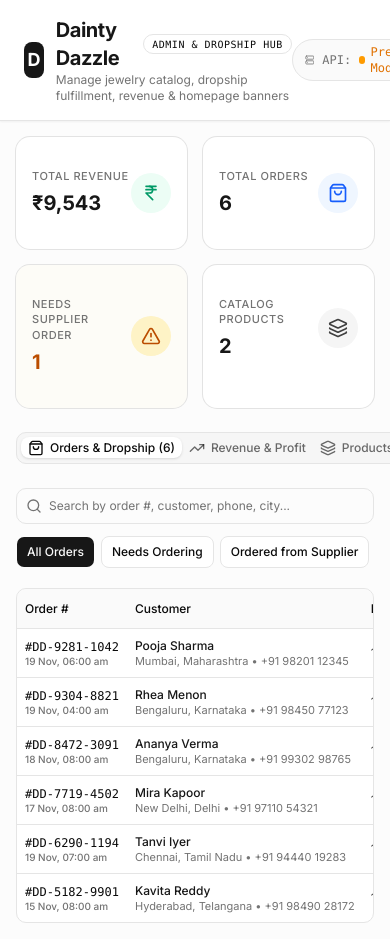
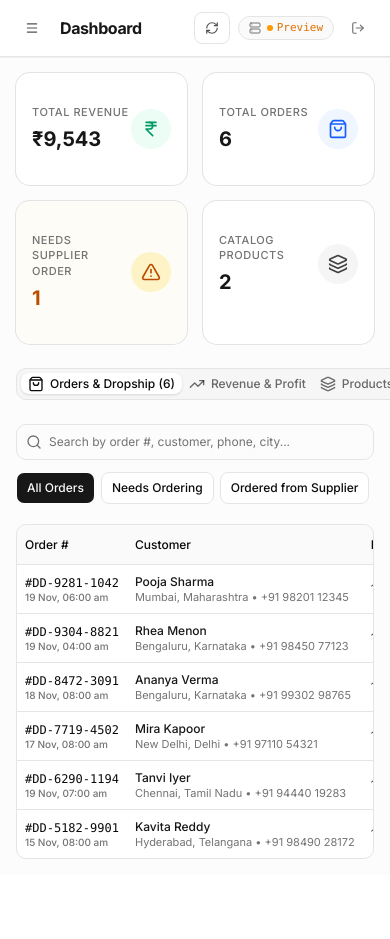
Before and after one commit to swathykjose-a11y/admin, a Next.js app: page / in a window 390 px wide. Shown: the top 939 px of the page. After the commit the page ends 875 px from the top, so only its background shows below. Built offline with nearby package versions, Linux system fonts and the light colour scheme; no server answers.

Commit message:
feat(layout): upgrade sticky app header with view breadcrumbs and quick actions

```diff
--- a/src/components/layout/admin-header.tsx
+++ b/src/components/layout/admin-header.tsx
@@ -1,81 +1,150 @@
 "use client";
 
-import { useRouter } from "next/navigation";
 import { Badge } from "@/components/ui/badge";
 import { Button } from "@/components/ui/button";
-import { Server, LogOut, User } from "lucide-react";
+import {
+  Server,
+  LogOut,
+  Menu,
+  RefreshCw,
+  CreditCard,
+  Plus,
+  ShieldCheck,
+  Search,
+} from "lucide-react";
 
 interface AdminHeaderProps {
   isBackendConnected: boolean;
+  activeTab: string;
+  onOpenMobileSidebar: () => void;
+  pendingPaymentsCount: number;
+  onNavigateTab: (tab: string) => void;
+  onRefresh: () => void;
+  onLogout: () => void;
+  onOpenAddProduct?: () => void;
 }
 
-export function AdminHeader({ isBackendConnected }: AdminHeaderProps) {
-  const router = useRouter();
-
-  const handleLogout = async () => {
-    try {
-      await fetch("/api/auth/logout", { method: "POST" });
-    } catch {
-      // ignore
+export function AdminHeader({
+  isBackendConnected,
+  activeTab,
+  onOpenMobileSidebar,
+  pendingPaymentsCount,
+  onNavigateTab,
+  onRefresh,
+  onLogout,
+  onOpenAddProduct,
+}: AdminHeaderProps) {
+  const getTabTitle = (tab: string) => {
+    switch (tab) {
+      case "overview":
+        return { title: "Dashboard Overview", subtitle: "Real-time revenue, orders & dropship metrics" };
+      case "payments":
+        return { title: "Payment Receiving & Reconciliation", subtitle: "Direct UPI receiving, bank verifications & gateway logs" };
+      case "orders":
+        return { title: "Orders & Dropship Fulfillment", subtitle: "Customer orders, supplier procurement & tracking" };
+      case "products":
+        return { title: "Jewelry Catalog & Inventory", subtitle: "Manage products, variant pricing & stock" };
+      case "revenue":
+        return { title: "Revenue, Profit & Margins", subtitle: "Gross sales, supplier costs & net margins" };
+      case "cms":
+        return { title: "Homepage CMS & Editorial", subtitle: "Hero banners, featured showcases & brand story" };
+      default:
+        return { title: "Dashboard", subtitle: "Dainty Dazzle Hub" };
     }
-    router.push("/login");
-    router.refresh();
   };
 
+  const { title, subtitle } = getTabTitle(activeTab);
+
   return (
-    <header className="border-b bg-card px-6 py-4 flex items-center justify-between shadow-xs">
-      <div className="flex items-center gap-3">
-        <div className="w-9 h-9 rounded-md bg-neutral-900 text-white flex items-center justify-center text-lg font-bold">
-          D
-        </div>
-        <div>
+    <header className="sticky top-0 z-30 bg-card/95 backdrop-blur-md border-b px-4 sm:px-8 py-3 flex items-center justify-between shadow-2xs">
+      <div className="flex items-center gap-3 min-w-0">
+        {/* Mobile menu toggle */}
+        <Button
+          variant="ghost"
+          size="sm"
+          onClick={onOpenMobileSidebar}
+          className="lg:hidden h-8 w-8 p-0 text-neutral-600"
+        >
+          <Menu className="w-5 h-5" />
+        </Button>
+
+        {/* Title & Subtitle */}
+        <div className="truncate">
           <div className="flex items-center gap-2">
-            <h1 className="text-xl font-bold tracking-tight text-neutral-900">
-              Dainty Dazzle
+            <h1 className="text-base sm:text-lg font-bold text-neutral-900 tracking-tight truncate">
+              {title}
             </h1>
-            <Badge variant="outline" className="text-[10px] uppercase font-mono tracking-wider">
-              Admin & Dropship Hub
-            </Badge>
           </div>
-          <p className="text-xs text-muted-foreground">
-            Manage jewelry catalog, dropship fulfillment, revenue & homepage banners
+          <p className="text-xs text-muted-foreground hidden sm:block truncate">
+            {subtitle}
           </p>
         </div>
       </div>
 
-      <div className="flex items-center gap-3">
-        {/* Connection status */}
-        <div className="flex items-center gap-2 text-xs font-mono bg-neutral-50 border rounded-full px-3 py-1">
-          <Server className="w-3.5 h-3.5 text-muted-foreground" />
-          <span className="text-muted-foreground">API:</span>
+      {/* Right Controls */}
+      <div className="flex items-center gap-2 sm:gap-3 shrink-0">
+        {/* Pending payments alert shortcut */}
+        {pendingPaymentsCount > 0 && activeTab !== "payments" && (
+          <Button
+            size="sm"
+            onClick={() => onNavigateTab("payments")}
+            className="bg-amber-100 hover:bg-amber-200 text-amber-900 border border-amber-300 text-xs h-8 px-2.5 gap-1.5 shadow-2xs hidden sm:flex"
+          >
+            <ShieldCheck className="w-3.5 h-3.5 text-amber-700" />
+            <span>Verify {pendingPaymentsCount} Payment{pendingPaymentsCount > 1 ? "s" : ""}</span>
+          </Button>
+        )}
+
+        {/* Add Product Shortcut if in products */}
+        {activeTab === "products" && onOpenAddProduct && (
+          <Button
+            size="sm"
+            onClick={onOpenAddProduct}
+            className="bg-neutral-900 hover:bg-neutral-800 text-white text-xs h-8 px-2.5 gap-1"
+          >
+            <Plus className="w-3.5 h-3.5" />
+            <span className="hidden sm:inline">Add Product</span>
+          </Button>
+        )}
+
+        {/* Refresh Data button */}
+        <Button
+          variant="outline"
+          size="sm"
+          onClick={onRefresh}
+          className="h-8 px-2.5 text-xs text-neutral-600 gap-1.5"
+          title="Refresh Dashboard Data"
+        >
+          <RefreshCw className="w-3.5 h-3.5" />
+          <span className="hidden md:inline">Sync</span>
+        </Button>
+
+        {/* Backend Status indicator */}
+        <div className="flex items-center gap-1.5 text-xs font-mono bg-neutral-50 border rounded-full px-2.5 py-1">
+          <Server className="w-3 h-3 text-muted-foreground" />
           {isBackendConnected ? (
-            <span className="flex items-center gap-1.5 text-emerald-600 font-medium">
-              <span className="w-2 h-2 rounded-full bg-emerald-500 animate-pulse" />
-              Connected
+            <span className="flex items-center gap-1 text-emerald-600 font-medium text-[11px]">
+              <span className="w-1.5 h-1.5 rounded-full bg-emerald-500 animate-pulse" />
+              Live
             </span>
           ) : (
-            <span className="flex items-center gap-1.5 text-amber-600 font-medium">
-              <span className="w-2 h-2 rounded-full bg-amber-500" />
-              Preview Mode
+            <span className="flex items-center gap-1 text-amber-600 font-medium text-[11px]">
+              <span className="w-1.5 h-1.5 rounded-full bg-amber-500" />
+              Preview
             </span>
           )}
         </div>
 
-        {/* User indicator */}
-        <div className="hidden sm:flex items-center gap-1.5 text-xs text-neutral-600 bg-neutral-100 border border-neutral-200 px-2.5 py-1 rounded-md">
-          <User className="w-3 h-3 text-neutral-500" />
-          <span className="font-medium text-[11px]">ankitbhavarthe123@gmail.com</span>
-        </div>
-
-        {/* Logout Button */}
+        {/* Logout */}
         <Button
-          variant="outline"
+          variant="ghost"
           size="sm"
-          onClick={handleLogout}
-          className="text-xs text-neutral-600 hover:text-red-600 hover:border-red-200 gap-1.5 h-8 px-2.5"
+          onClick={onLogout}
+          className="h-8 px-2 text-xs text-neutral-500 hover:text-red-600 hover:bg-red-50"
+          title="Sign Out"
         >
           <LogOut className="w-3.5 h-3.5" />
-          <span className="hidden sm:inline">Sign Out</span>
+          <span className="hidden xl:inline ml-1">Sign Out</span>
         </Button>
       </div>
     </header>
```
